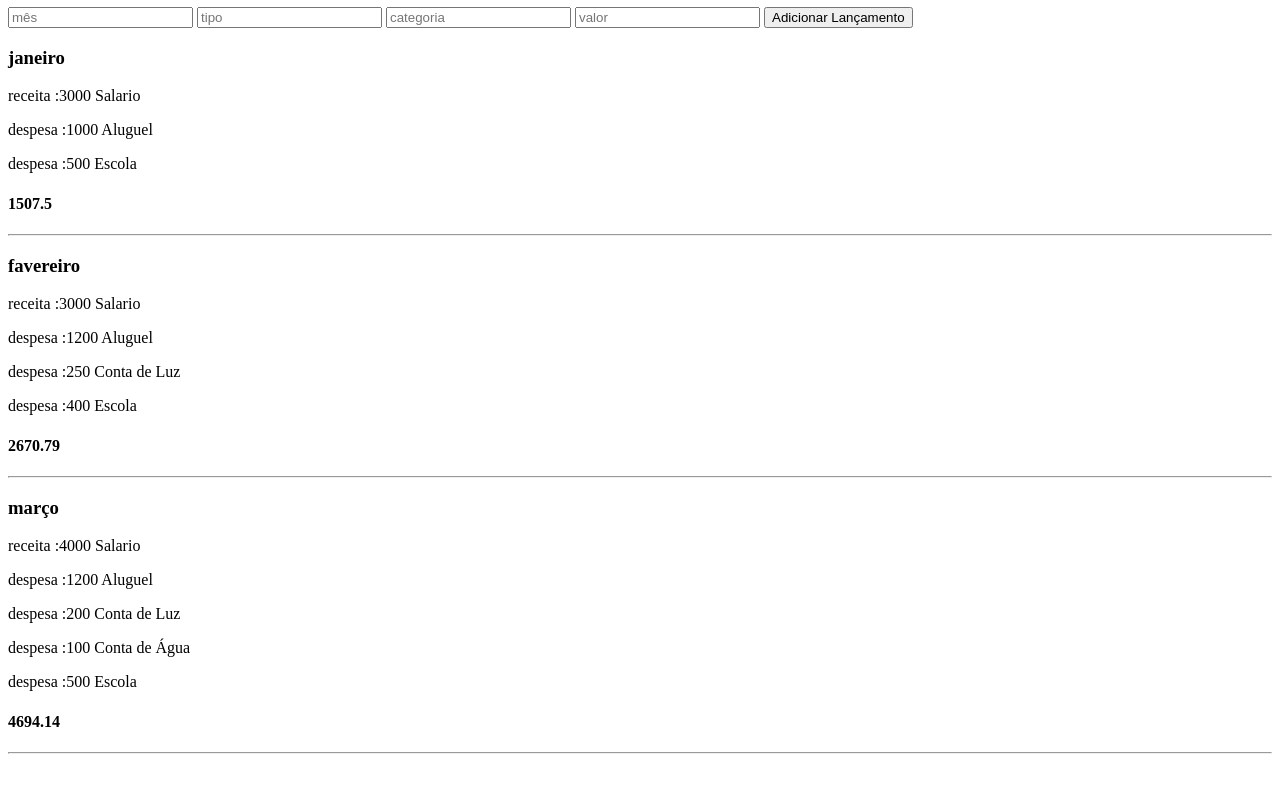
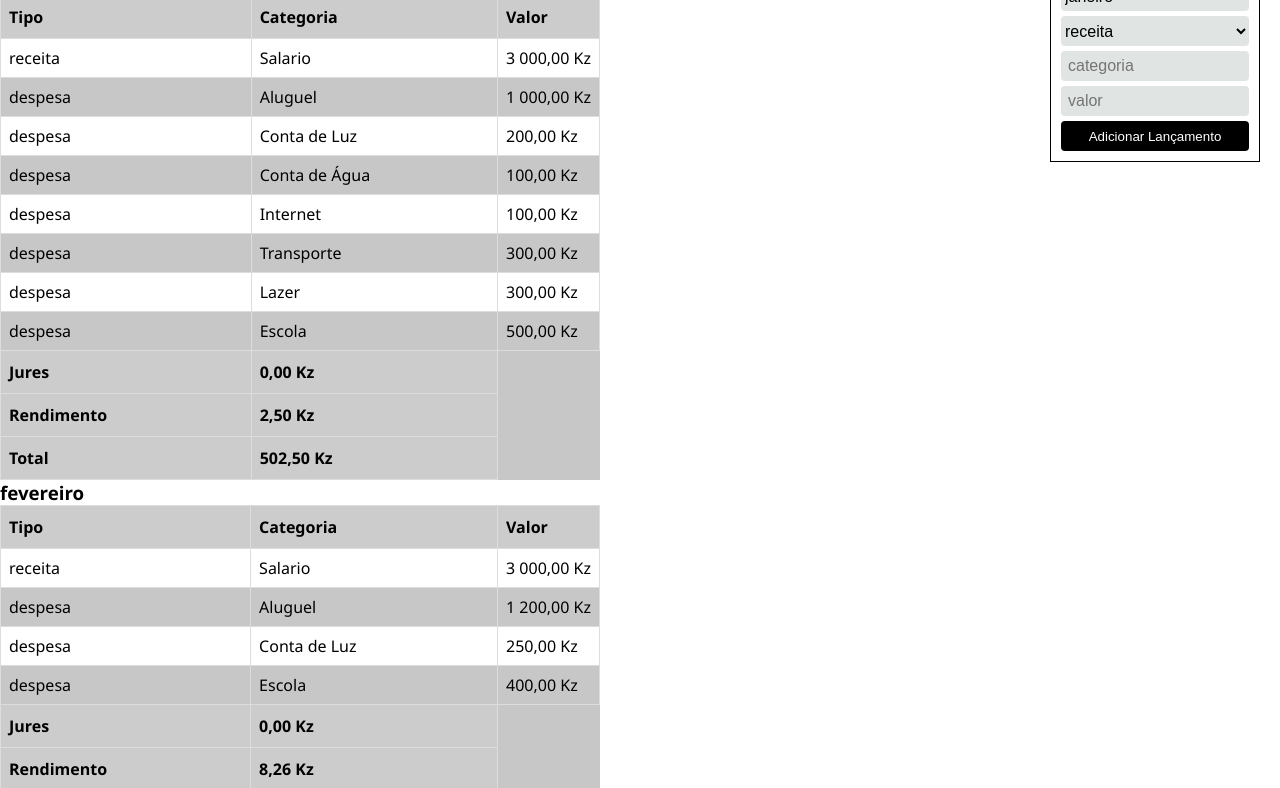
Before and after one commit to franciscojoaopedro/aprenderProgramar, a plain HTML site: page index.html in a window 1280 px wide. Shown: the part 73-861 px from the top of the page. Before the commit the page ends 835 px from the top, so only its background shows below. Drawn offline with Linux system fonts and the light colour scheme.

Commit message:
all table graphic

```diff
--- a/finance.js
+++ b/finance.js
@@ -52,16 +52,16 @@ let saldoIncial=0;
 const janeiro= new Mes("janeiro");
 janeiro.adicionarLancamento(new Lancamento ("Salario","receita",3000))
 janeiro.adicionarLancamento(new Lancamento("Aluguel","despesa",1000))
-// janeiro.adicionarLancamento(new Lancamento("Conta de Luz","despesa",200))
-// janeiro.adicionarLancamento(new Lancamento("Conta de Água","despesa",100))
-// janeiro.adicionarLancamento(new Lancamento("Internet","despesa",100))
-// janeiro.adicionarLancamento(new Lancamento("Transporte","despesa",300))
-// janeiro.adicionarLancamento(new Lancamento("Lazer","despesa",300))
+janeiro.adicionarLancamento(new Lancamento("Conta de Luz","despesa",200))
+janeiro.adicionarLancamento(new Lancamento("Conta de Água","despesa",100))
+janeiro.adicionarLancamento(new Lancamento("Internet","despesa",100))
+janeiro.adicionarLancamento(new Lancamento("Transporte","despesa",300))
+janeiro.adicionarLancamento(new Lancamento("Lazer","despesa",300))
 // janeiro.adicionarLancamento(new Lancamento("Alimentação","despesa",500))
 // janeiro.adicionarLancamento(new Lancamento("Condomínio","despesa",300))
 // janeiro.adicionarLancamento(new Lancamento("Farmácia","despesa",100))
 
-const fevereiro=  new Mes("favereiro");
+const fevereiro=  new Mes("fevereiro");
 fevereiro.adicionarLancamento(new Lancamento("Salario","receita",3000))
 fevereiro.adicionarLancamento(new Lancamento("Aluguel","despesa",1200))
 fevereiro.adicionarLancamento(new Lancamento("Conta de Luz","despesa",250))
@@ -78,8 +78,8 @@ marco.adicionarLancamento(new Lancamento("Conta de Água","despesa",100))
 // marco.adicionarLancamento(new Lancamento("Internet","despesa",200))
 // marco.adicionarLancamento(new Lancamento("Transporte","despesa",500))
 // marco.adicionarLancamento(new Lancamento("Lazer","despesa",800));
-// marco.adicionarLancamento(new Lancamento("Alimentação","despesa",1000));
-// marco.adicionarLancamento(new Lancamento("Condomínio","despesa",400));
+marco.adicionarLancamento(new Lancamento("Alimentação","despesa",1000));
+marco.adicionarLancamento(new Lancamento("Condomínio","despesa",400));
 
 
 const ano=new Ano()
@@ -110,23 +110,54 @@ const renderizar=()=>{
     const painel=document.createElement('div');
     for(const mes of ano.meses){
         addElement(painel,"h3",mes.nome)
+        const tabelaLancamentos=document.createElement('table');
+        tabelaLancamentos.className="tabela-lancamentos"
+        const linhaTitulo=document.createElement('tr');
+        addElement(linhaTitulo,"th","Tipo");
+        addElement(linhaTitulo,"th","Categoria");
+        addElement(linhaTitulo,"th","Valor");
+        tabelaLancamentos.appendChild(linhaTitulo);
+
         for(const lancamento of mes.lancamentos){
-            addElement(painel,'p',`${lancamento.tipo} :${lancamento.valor}  ${lancamento.categoria}`)
+            const linhaLancamento=document.createElement('tr');
+            addElement(linhaLancamento,"td",lancamento.tipo);
+            addElement(linhaLancamento,"td",lancamento.categoria);
+            addElement(linhaLancamento,"td",formatarDinheiro(lancamento.valor));
+            tabelaLancamentos.appendChild(linhaLancamento)
+           // addElement(painel,'p',`${lancamento.tipo} :${lancamento.valor}  ${lancamento.categoria}`)
         }
-        addElement(painel,"h4",mes.totalizador.saldo)
-        addElement(painel,"hr")
+
+        const linhaJures=document.createElement('tr');
+        addElement(linhaJures,"th","Jures");
+        addElement(linhaJures,"th",formatarDinheiro(mes.totalizador.juros));
+        tabelaLancamentos.appendChild(linhaJures);
+
+
+        const linhaRendimentos=document.createElement('tr');
+        addElement(linhaRendimentos,"th","Rendimento");
+        addElement(linhaRendimentos,"th",formatarDinheiro(mes.totalizador.rendimento));
+        tabelaLancamentos.appendChild(linhaRendimentos);
+
+
+        const linhaSaldo=document.createElement('tr');
+        addElement(linhaSaldo,"th","Total");
+        addElement(linhaSaldo,"th",formatarDinheiro(mes.totalizador.saldo));
+        tabelaLancamentos.appendChild(linhaSaldo);
+        painel.appendChild(tabelaLancamentos)
     }
     app.appendChild(painel)
 }
 
 renderizar();
 const apagarInputsValue=()=>{
-    mes.value="";
-    tipo.value="";
+    mes.value=ano.meses[0].nome;
+    tipo.value="receita";
     valor.value="";
     categoria.value="";
 }
 const adicionarLancamento=()=>{
+
+
     ano.adicionarLancamento(mes.value,new Lancamento(categoria.value,tipo.value,parseFloat(valor.value)))
     ano.calcularSaldo()
     renderizar()
@@ -138,8 +169,12 @@ btnLancamento.addEventListener('click',(event)=>{
 
 })
 
-
-
+const mesSelceionado=document.querySelector('#mes');
+for(const mes of ano.meses){
+    const option=document.createElement('option');
+    option.text=mes.nome;
+    mesSelceionado.add(option)
+}
 
 
 
--- a/index.html
+++ b/index.html
@@ -4,16 +4,24 @@
     <meta charset="UTF-8">
     <meta http-equiv="X-UA-Compatible" content="IE=edge">
     <meta name="viewport" content="width=device-width, initial-scale=1.0">
-
+   <link rel="stylesheet" href="style.css">
     <title>Controlo Financeiro</title>
 </head>
 <body>
     <h1>Minhas Finanças</h1>
-    <input  id="mes" type="text" placeholder="mês">
-    <input  id="tipo" type="text" placeholder="tipo">
-    <input  id="categoria" type="text" placeholder="categoria">
-    <input type="number" placeholder="valor" id="valor">
-    <button id="btn-lancamento">Adicionar Lançamento</button>
+    <div id="form-lancamento">
+        <select name="meses" id="mes">
+        </select>
+        <select name="tipo" id="tipo">
+            <option value="receita">receita</option>
+            <option value="despesa">despesa</option>
+        </select>
+        <input  id="categoria" type="text" placeholder="categoria">
+        <input type="number" placeholder="valor" id="valor">
+        <br/>
+        <button id="btn-lancamento">Adicionar Lançamento</button>
+
+    </div>
     <div id="app">
     </div>
 
--- /dev/null
+++ b/style.css
@@ -0,0 +1,68 @@
+*{
+    margin: 0;
+    padding: 0;
+    box-sizing: border-box;
+
+}
+body{
+    font-family: 'Segoe UI', Tahoma, Geneva, Verdana, sans-serif;
+}
+input{
+    width: 100%;
+    background: #72838138;
+    border: none;
+    padding: 3px;
+    height: 30px;
+    margin-bottom: 5px;
+    font-size: 16px;
+    border-radius: 4px;
+    outline: none;
+    color: #000;
+    text-indent: 4px;
+}
+select{
+    width: 100%;
+    background: #72838138;
+    border: none;
+    height: 30px;
+    margin-bottom: 5px;
+    font-size: 16px;
+    border-radius: 4px;
+    outline: none;
+    color: #000;
+}
+#form-lancamento{
+    position: fixed;
+    width: 210px;
+    right: 20px;
+    border: 1px solid #000;
+    padding: 10px;
+}
+#btn-lancamento{
+    width: 100%;
+    height: 30px;
+    background: #000;
+    color: #fff;
+    border-radius: 4px;
+    border: none;
+}
+
+.tabela-lancamentos{
+    width: 600px;
+    background: #00000038;
+    border-collapse: collapse;
+}
+.tabela-lancamentos td, .tabela-lancamentos th{
+    border: 1px solid #ddd;
+    padding: 8px;
+}
+.tabela-lancamentos tr:nth-child(even){
+    background: #ffffff;
+}
+.tabela-lancamentos th{
+    text-align: left;
+    padding-top: 10px;
+    padding-bottom: 10px;
+    background-color: #ccc;
+    width: 50%;
+}
--- a/util/utils.js
+++ b/util/utils.js
@@ -1,3 +1,9 @@
 const arredondar=(valor)=>{
     return Math.round(valor*100)/100;
 }
+
+const formatarDinheiro=(valor)=>{
+    return new Intl.NumberFormat("pt-ao",{
+        currency:"AOA",style:"currency"
+    }).format(valor)
+}
```
